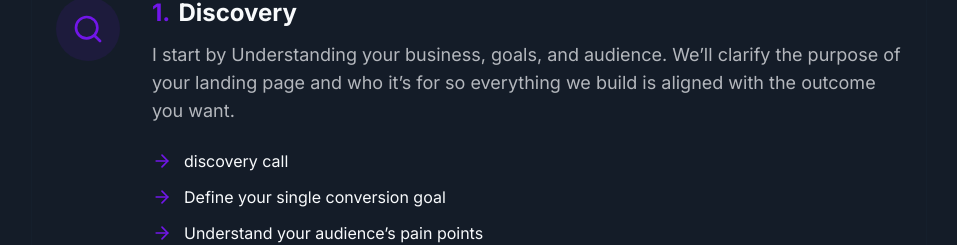
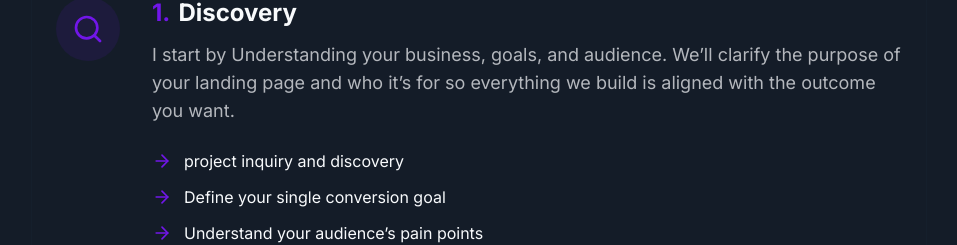
Before and after one commit to yamami-mohammed-monsif/monsif-dev-portfolio, a Next.js app: page / in a window 1280 px wide. Shown: the part 3614-3859 px from the top of the page, without its empty margins (161-1118 px from the left). Built offline with nearby package versions, Linux system fonts and the light colour scheme.

Commit message:
updated a process detail in the process section

```diff
--- a/components/sections/process-section.tsx
+++ b/components/sections/process-section.tsx
@@ -20,7 +20,7 @@ const processSteps = [
       "I start by Understanding your business, goals, and audience. We’ll clarify the purpose of your landing page and who it’s for so everything we build is aligned with the outcome you want.",
     icon: Search,
     details: [
-      "discovery call",
+      "project inquiry and discovery",
       "Define your single conversion goal",
       "Understand your audience’s pain points",
       "Gather existing content or strategy insights",
```
